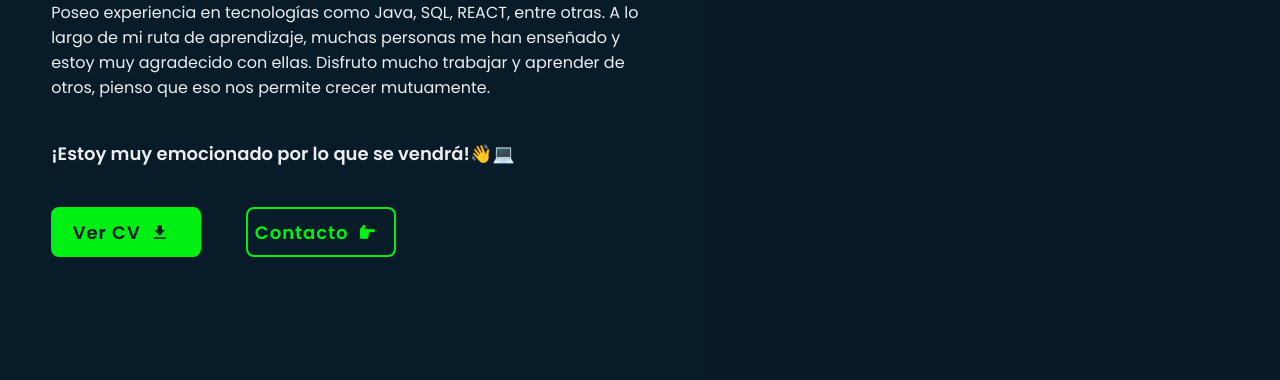
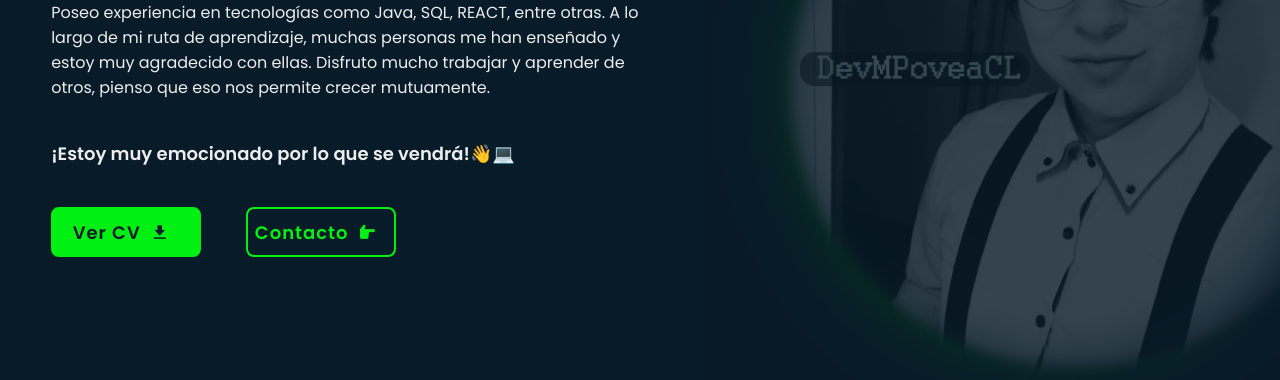
Before and after one commit to DevMPoveaCL/Portafolio, a plain HTML site: page index.html in a window 1280 px wide. Shown: the part 337-717 px from the top of the page. Drawn offline with nearby package versions, Linux system fonts and the light colour scheme.

Commit message:
arregla css imagen

```diff
--- a/css/style.css
+++ b/css/style.css
@@ -81,7 +81,7 @@ section {
     display: flex;
     align-items: center;
     padding: 0 9%;
-    background: url('./assets/bg.png') no-repeat;
+    background: url('../assets/bg.png') no-repeat;
     background-size: cover;
     background-position: center;
 }
```
